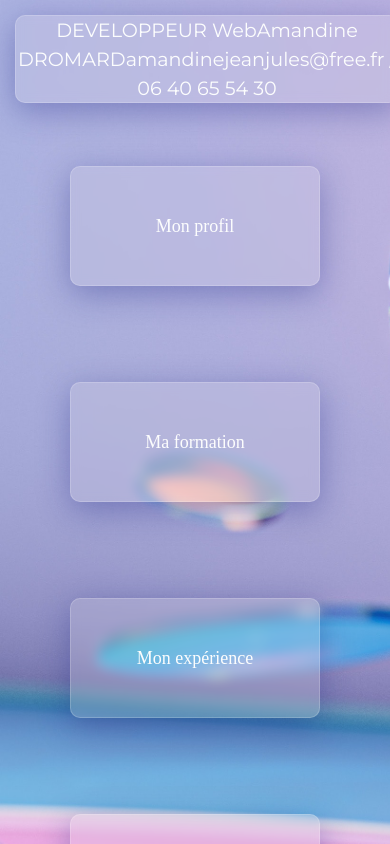
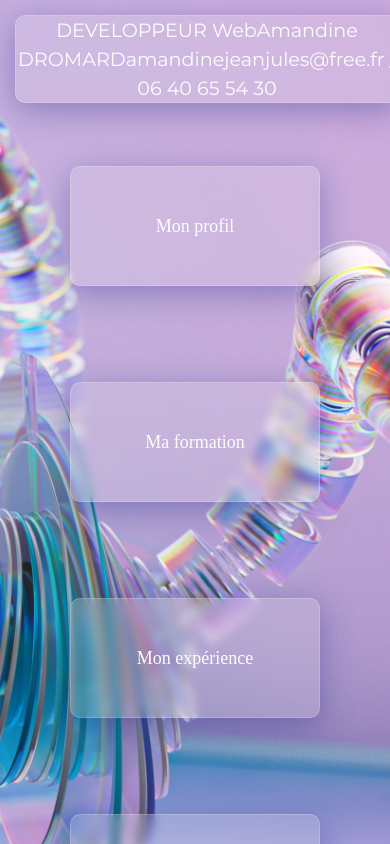
Before and after one commit to Amand04/cv, a React (Create React App) app: page / in a window 390 px wide. Shown: the top 844 px of the page. Built offline with nearby package versions, Linux system fonts and the light colour scheme; a web font is replaced by a local one.

Commit message:
modif background center

```diff
--- a/src/App.css
+++ b/src/App.css
@@ -17,8 +17,9 @@
   pointer-events: none;
 }
 
-@media screen and (max-width: 625px) {
+@media screen and (max-width: 900px) {
   .App {
+    backgroundsize: 700px;
   }
 }
 
--- a/src/App.js
+++ b/src/App.js
@@ -15,6 +15,7 @@ function App() {
         backgroundImage: `url(${background})`,
         backgroundRepeat: "no-repeat",
         backgroundSize: "1900px",
+        backgroundPosition: "center",
 
         width: "100%",
       }}
```
